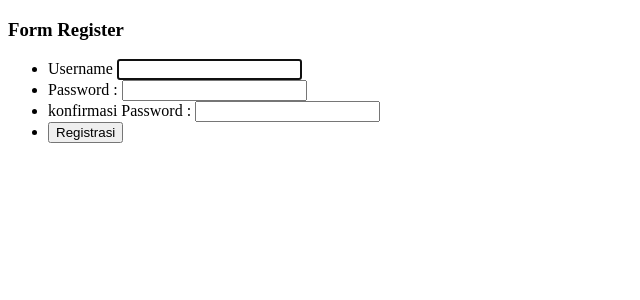
After one commit to Kusmayuda/pw2020_D1041181014, a PHP site: page /registrasi.php in a window 1280 px wide. The commit adds this page. Shown: the top 300 px of the page, without its empty margins (0-640 px from the left). Run offline with PHP 8.4, Linux system fonts and the light colour scheme.

Commit message:
menambahkan fitur registrasi

```diff
--- a/kuliah/pertemuan12/functions.php
+++ b/kuliah/pertemuan12/functions.php
@@ -104,16 +104,75 @@ function login($data)
   $username = htmlspecialchars($data['username']);
   $password = htmlspecialchars($data['password']);
 
-  if (query("SELECT * FROM user WHERE username = '$username' && password = '$password'")) {
+  // cek  dulu username
+  if ($user = query("SELECT * FROM user WHERE username = '$username'")) {
+    // cek password
+    if (password_verify($password, $user['password'])) {
       // set session
       $_SESSION['login'] = true;
 
       header("Location: index.php");
       exit;
-  } else {
+    }
+  }
   return [
     'error' => true,
     'pesan' => 'Username / Password Salah!'
   ];
 }
+
+function registrasi($data)
+{
+  $conn = koneksi();
+
+  $username = htmlspecialchars(strtolower($data['username']));
+  $password1 = mysqli_real_escape_string($conn, $data['password1']);
+  $password2 = mysqli_real_escape_string($conn, $data['password2']);
+
+  // jika username / password kosong
+  if (empty('username') || empty('password1') || empty('password2')) {
+    echo "<script>
+            alert('username / password tidak boleh kosong!');
+            document.location.href = 'register.php';
+          </script>";
+    return false;
   }
+
+  // jika username sudah ada
+  if (query("SELECT * FROM user WHERE username = '$username'")) {
+    echo "<script>
+            alert('username sudah terdaftar!');
+            document.location.href = 'registrasi.php';
+          </script>";
+    return false;
+  }
+
+  // jika konfirmasi password tidak sesuai
+  if ($password1 !== $password2) {
+    echo "<script>
+            alert('konfirmasi password tidak sesuai');
+            document.location.href = 'registrasi.php';
+          </script>";
+    return false;
+  }
+
+  // jika password < 5 digit
+  if (strlen($password1) < 5) {
+    echo "<script>
+            alert('password terlalu pendek!');
+            document.location.href = 'registrasi.php';
+          </script>";
+    return false;
+  }
+
+  // jika username / password sudah sesuai
+  // enkripsi password
+  $password_baru = password_hash($password1, PASSWORD_DEFAULT);
+  // insert ke tabel user
+  $query = "INSERT INTO user
+              VALUES
+            (null, '$username', '$password_baru')
+          ";
+  mysqli_query($conn, $query) or die(mysqli_error($conn));
+  return mysqli_affected_rows($conn);
+}
--- a/kuliah/pertemuan12/login.php
+++ b/kuliah/pertemuan12/login.php
@@ -48,6 +48,9 @@ if (isset($_POST['login'])) {
       <li>
         <button type="submit" name="login">Login</button>
       </li>
+      <li>
+        <a href="registrasi.php">Tambah User Baru</a>
+      </li>
     </ul>
   </form>
 </body>
--- /dev/null
+++ b/kuliah/pertemuan12/registrasi.php
@@ -0,0 +1,57 @@
+<?php
+require 'functions.php';
+
+if (isset($_POST['registrasi'])) {
+  if (registrasi($_POST) > 0) {
+    echo "<script>
+            alert('user bari berhasil ditambahkan. silahkan login!');
+            document.location.href = 'login.php';
+          </script>";
+  } else {
+    echo 'user gagal ditambahkan!';
+  }
+}
+
+?>
+
+<!DOCTYPE html>
+<html lang="en">
+
+<head>
+  <meta charset="UTF-8">
+  <meta http-equiv="X-UA-Compatible" content="IE=edge">
+  <meta name="viewport" content="width=device-width, initial-scale=1.0">
+  <title>Registrasi</title>
+</head>
+
+<body>
+  <h3>Form Register</h3>
+
+  <form action="" method="POST">
+    <ul>
+      <li>
+        <label>
+          Username
+          <input type="text" name="username" autofocus autocomplete="off" required>
+        </label>
+      </li>
+      <li>
+        <label>
+          Password :
+          <input type="password" name="password1" required>
+        </label>
+      </li>
+      <li>
+        <label>
+          konfirmasi Password :
+          <input type="password" name="password2" required>
+        </label>
+      </li>
+      <li>
+        <button type="submit" name="registrasi">Registrasi</button>
+      </li>
+    </ul>
+  </form>
+</body>
+
+</html>
```
Lines whose indentation alone changed are shown as unchanged.
